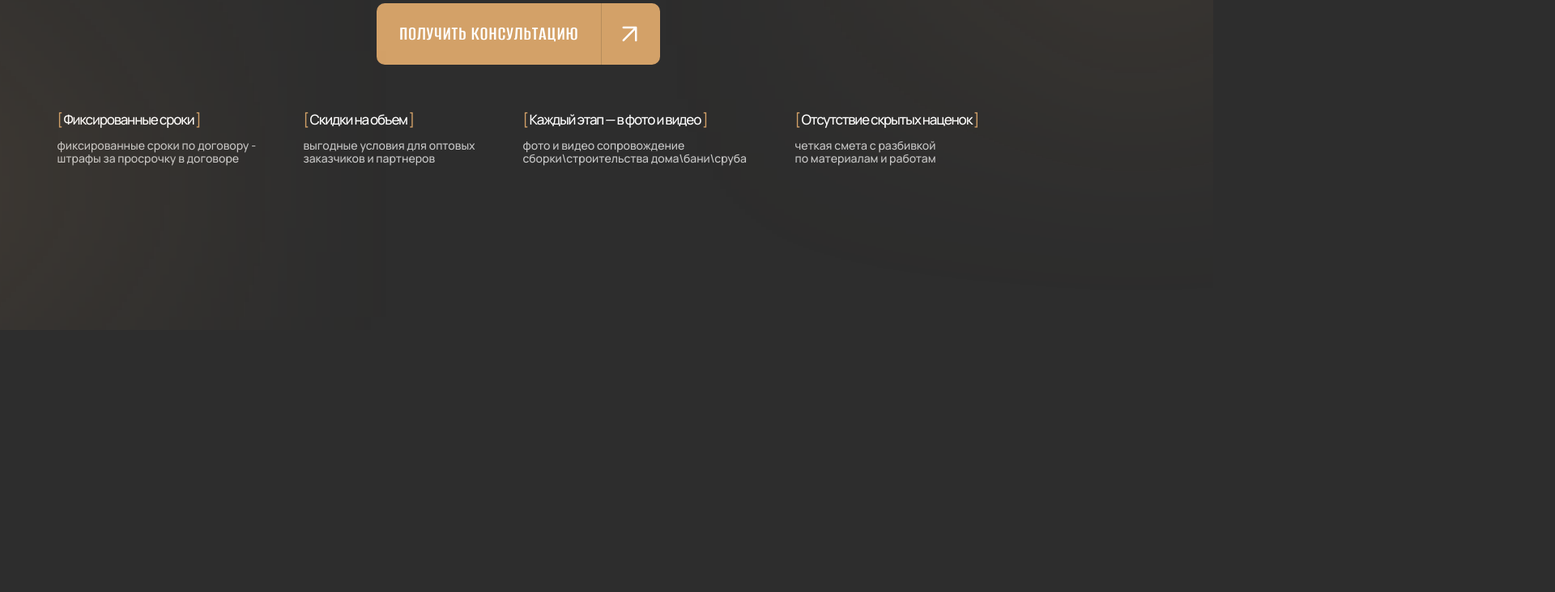
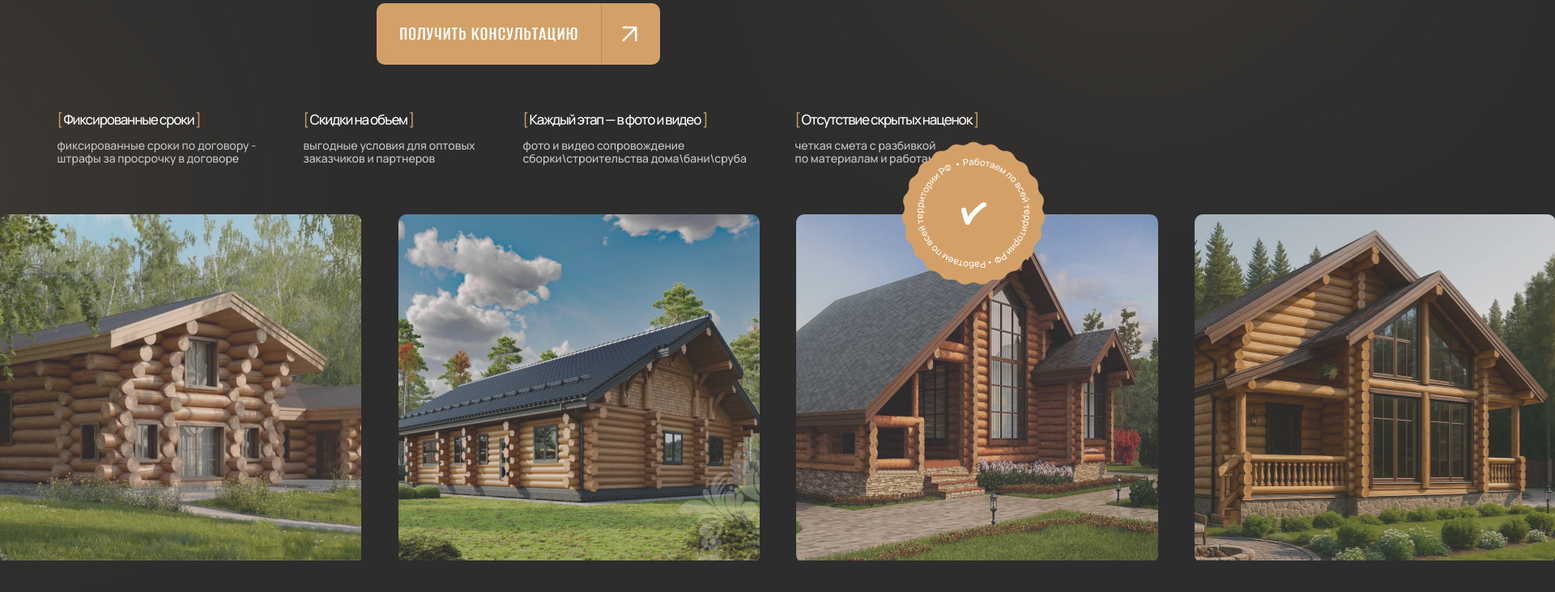
Before and after one commit to alemminik/wood52, a website built with Vite: page src/index.html in a window 1280 px wide. Shown: the part 392-1124 px from the top of the page at 81% size, 1920 px wide, since content can reach past the window. Before the commit the page ends 800 px from the top, so only its background shows below. Built offline with nearby package versions, Linux system fonts and the light colour scheme.

Commit message:
feat: hero: in-progress

```diff
--- a/src/assets/scss/components/header.scss
+++ b/src/assets/scss/components/header.scss
@@ -185,7 +185,7 @@
 
   &__logo {
     position: absolute;
-    top: -27px;
+    top: -16px;
     left: 50%;
     transform: translateX(-50%);
 
--- a/src/assets/scss/components/home/hero.scss
+++ b/src/assets/scss/components/home/hero.scss
@@ -58,6 +58,7 @@
     @include flex-align-center;
     gap: 58px;
     justify-content: center;
+    margin-bottom: 60px;
   }
 
   &__item {
@@ -121,4 +122,30 @@
       left: -17%;
     }
   }
+
+  &__slider.swiper {
+    overflow: visible;
+  }
+
+  &__slider {
+    width: 100%;
+
+    &-viewport {
+      overflow: hidden;
+      margin: 0 auto;
+      width: 1921px;
+    }
+
+    &-logo {
+      position: absolute;
+      z-index: 3;
+      right: -13px;
+      bottom: -150px;
+    }
+  }
+
+  &__slide {
+    overflow: hidden;
+    border-radius: 10px;
+  }
 }
--- a/src/html/components/home/hero.html
+++ b/src/html/components/home/hero.html
@@ -43,13 +43,62 @@
         </p>
       </li>
     </ul>
-    <div class="swiper hero__slider">
-      <div class="swiper-wrapper">
-        <div class="swiper-slide hero__slide"></div>
-      </div>
-    </div>
-
+    <img class="hero__slider-logo" src="./assets/icons/hero-slider-logo.svg" alt="Работаем по всей территории РФ">
     <div class="hero__ellipse hero__ellipse--1"></div>
     <div class="hero__ellipse hero__ellipse--2"></div>
   </div>
+  <div class="hero__slider-viewport">
+    <div class="swiper hero__slider">
+      <div class="swiper-wrapper">
+        <div class="swiper-slide hero__slide">
+          <img
+            src="./assets/images/hero-slider-img-1.jpg"
+            alt="Дом из дерева"
+          />
+        </div>
+        <div class="swiper-slide hero__slide">
+          <img
+            src="./assets/images/hero-slider-img-2.jpg"
+            alt="Дом из дерева"
+          />
+        </div>
+        <div class="swiper-slide hero__slide">
+          <img
+            src="./assets/images/hero-slider-img-3.jpg"
+            alt="Дом из дерева"
+          />
+        </div>
+        <div class="swiper-slide hero__slide">
+          <img
+            src="./assets/images/hero-slider-img-4.jpg"
+            alt="Дом из дерева"
+          />
+        </div>
+        <div class="swiper-slide hero__slide">
+          <img
+            src="./assets/images/hero-slider-img-1.jpg"
+            alt="Дом из дерева"
+          />
+        </div>
+        <div class="swiper-slide hero__slide">
+          <img
+            src="./assets/images/hero-slider-img-2.jpg"
+            alt="Дом из дерева"
+          />
+        </div>
+        <div class="swiper-slide hero__slide">
+          <img
+            src="./assets/images/hero-slider-img-3.jpg"
+            alt="Дом из дерева"
+          />
+        </div>
+        <div class="swiper-slide hero__slide">
+          <img
+            src="./assets/images/hero-slider-img-4.jpg"
+            alt="Дом из дерева"
+          />
+        </div>
+      </div>
+    </div>
+  </div>
 </section>
--- a/src/js/components/home/hero-slider.js
+++ b/src/js/components/home/hero-slider.js
@@ -3,6 +3,8 @@ import 'swiper/css';
 
 export const useHeroSlider = () => {
   new Swiper('.hero__slider', {
-    slidesPerView: 'auto',
+    slidesPerView: 4,
+    spaceBetween: 45,
+    loop: true,
   });
 };
```
Also changed, not shown: src/assets/icons/hero-slider-logo.svg (added), src/assets/images/hero-slider-img-1.jpg (added), src/assets/images/hero-slider-img-2.jpg (added), src/assets/images/hero-slider-img-3.jpg (added), src/assets/images/hero-slider-img-4.jpg (added).
